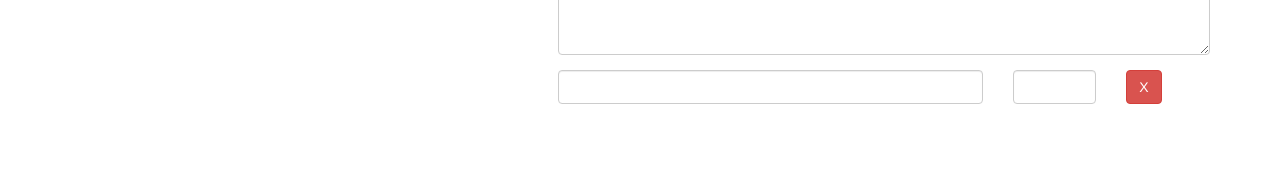
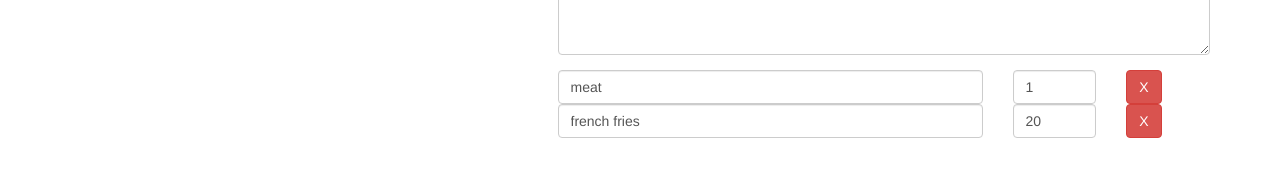
Before and after one commit to Yakub357/recipe-pr-angular, an Angular app: page /recipes/1/edit in a window 1280 px wide. Shown: the part 359-536 px from the top of the page. Built offline with nearby package versions, Linux system fonts and the light colour scheme.

Commit message:
Adding new Ingredient Controls

```diff
--- a/src/app/recipes/recipe-edit/recipe-edit.component.html
+++ b/src/app/recipes/recipe-edit/recipe-edit.component.html
@@ -58,14 +58,22 @@
       </div>
 
       <div class="row">
-        <div class="col-xs-12">
-          <div class="row">
+        <div class="col-xs-12" formArrayName="ingredients">
+          <div
+            class="row"
+            *ngFor="let ingredientsCtrl of controls; let i = index"
+            [formGroupName]="i"
+          >
             <div class="col-xs-8">
-              <input type="text" class="form-control" />
+              <input type="text" class="form-control" formControlName="name" />
             </div>
 
             <div class="col-xs-2">
-              <input type="number" class="form-control" />
+              <input
+                type="number"
+                class="form-control"
+                formControlName="amount"
+              />
             </div>
 
             <div class="col-xs-2">
--- a/src/app/recipes/recipe-edit/recipe-edit.component.ts
+++ b/src/app/recipes/recipe-edit/recipe-edit.component.ts
@@ -1,5 +1,5 @@
 import { Component, OnInit } from '@angular/core';
-import { FormControl, FormGroup } from '@angular/forms';
+import { FormArray, FormControl, FormGroup } from '@angular/forms';
 import { ActivatedRoute, Params } from '@angular/router';
 import { RecipeService } from '../recipe.serve';
 
@@ -30,22 +30,39 @@ export class RecipeEditComponent implements OnInit {
     let recipeName: string = '';
     let recipeImgPath: string = '';
     let recipeDescription: string = '';
+    let recipeIngredients: FormArray = new FormArray([]);
 
     if (this.editMode) {
       const recipe = this.recipeService.getRecipe(this.id);
       recipeName = recipe.name;
       recipeImgPath = recipe.imagePath;
       recipeDescription = recipe.description;
+
+      if (recipe['ingredients']) {
+        for (let ingredient of recipe.ingredients) {
+          recipeIngredients.push(
+            new FormGroup({
+              name: new FormControl(ingredient.name),
+              amount: new FormControl(ingredient.amount),
+            })
+          );
+        }
+      }
     }
 
     this.recipeForm = new FormGroup({
       name: new FormControl(recipeName),
       imagePath: new FormControl(recipeImgPath),
       description: new FormControl(recipeDescription),
+      ingredients: recipeIngredients,
     });
   }
 
   onSubmit() {
     console.log(this.recipeForm.value);
   }
+
+  get controls() {
+    return (<FormArray>this.recipeForm.get('ingredients')).controls;
+  }
 }
```
